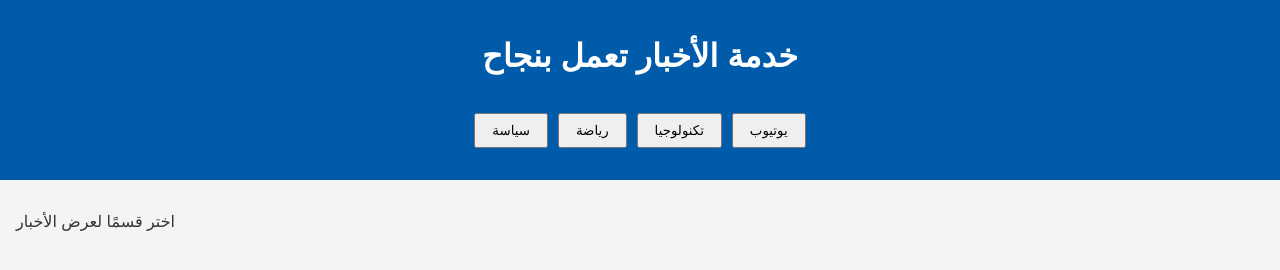
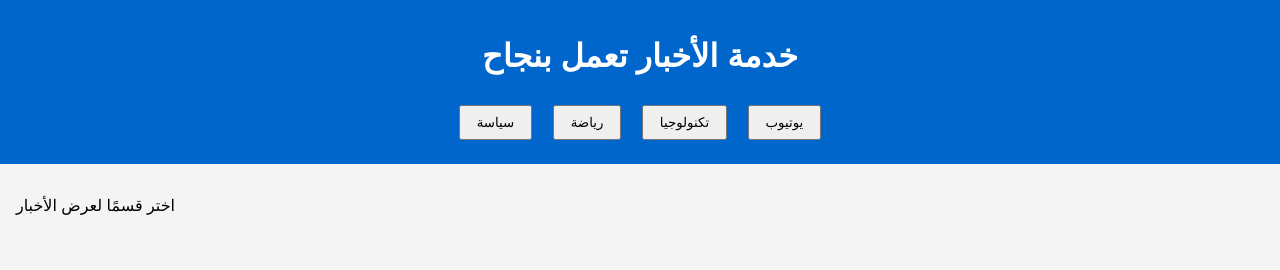
Before and after one commit to mmn42643-jpg/AlJazeeraNewsApp, a website: page index.html in a window 1280 px wide. Drawn offline with Linux system fonts and the light colour scheme.

Commit message:
Refactor CSS properties for consistency

```diff
--- a/css/style.css
+++ b/css/style.css
@@ -2,25 +2,18 @@ body {
   font-family: Arial, sans-serif;
   margin: 0;
   padding: 0;
-  background: #f4f4f4;
-  color: #333;
+  background-color: #f4f4f4;
 }
 
 header {
-  background: #005baa;
+  background-color: #0066cc;
   color: white;
   padding: 1rem;
   text-align: center;
 }
 
-nav {
-  display: flex;
-  justify-content: center;
-  gap: 10px;
-  padding: 1rem;
-}
-
-button {
+nav button {
+  margin: 0.5rem;
   padding: 0.5rem 1rem;
   cursor: pointer;
 }
```
